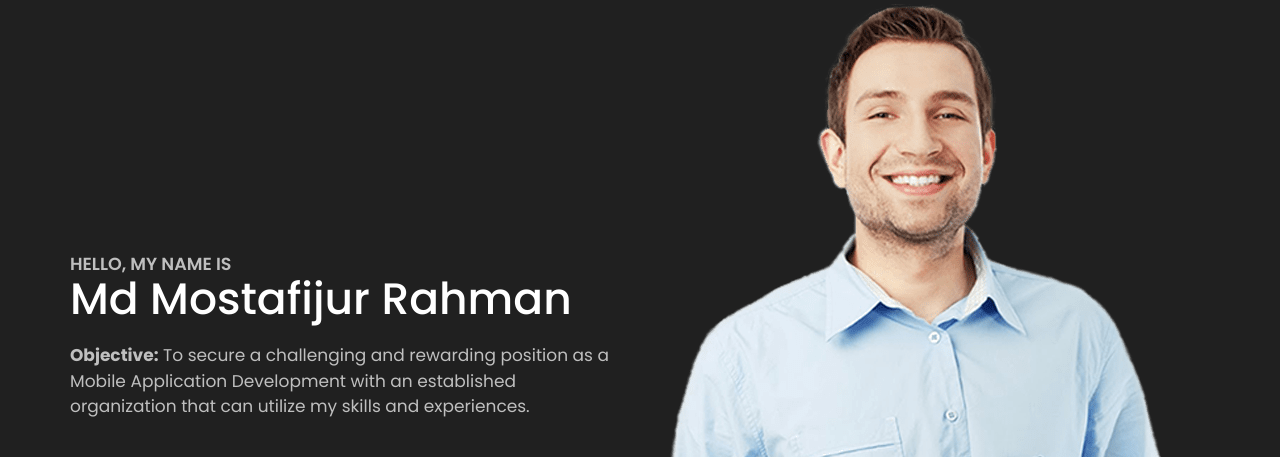
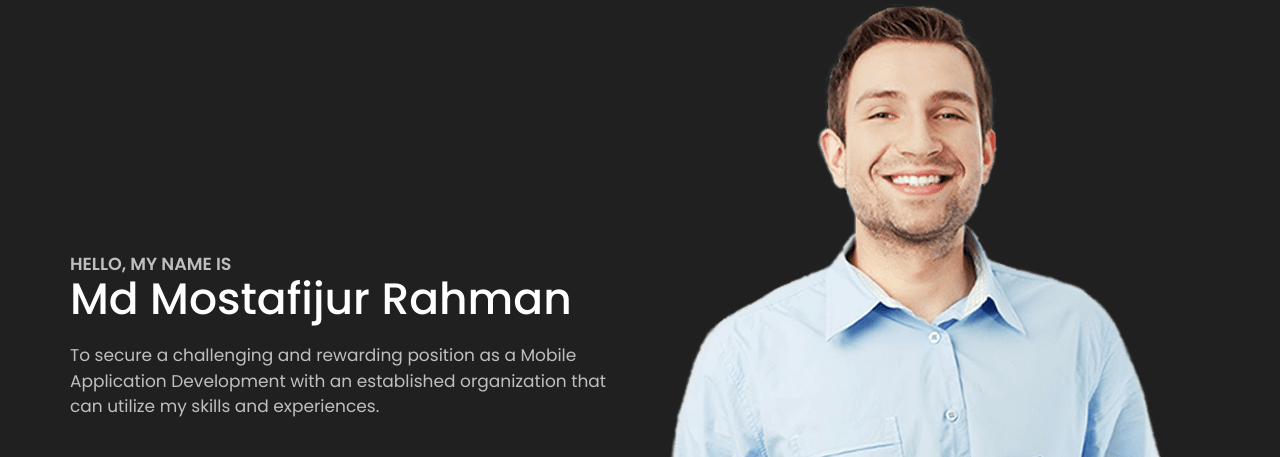
Before and after one commit to mdbappymia/Dark-Protfolio-Site, a plain HTML site: page index.html in a window 1280 px wide. Shown: the part 116-573 px from the top of the page. Drawn offline with nearby package versions, Linux system fonts and the light colour scheme.

Commit message:
upore jawa thik korlam

```diff
--- a/index.html
+++ b/index.html
@@ -92,7 +92,7 @@
               <h3 class="name-d">HELLO, MY NAME IS</h3>
               <h1 class="name">Md Mostafijur Rahman</h1>
               <p class="description h-description">
-                <b>Objective:</b> To secure a challenging and rewarding
+                To secure a challenging and rewarding
                   position as a Mobile Application
                   Development with an established organization that can
                   utilize my skills
```
